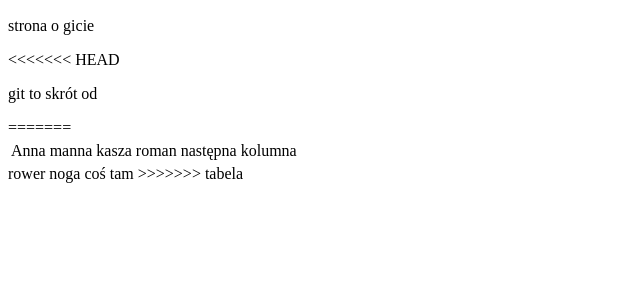
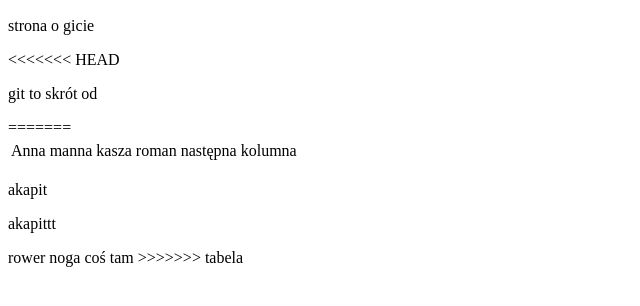
Before and after one commit to wojt179/zadania-, a plain HTML site: page strona1.html in a window 1280 px wide. Shown: the part 110-416 px from the top of the page, without its empty margins (0-640 px from the left). Drawn offline with Linux system fonts and the light colour scheme.

Commit message:
kolejne akapity

```diff
--- a/strona1.html
+++ b/strona1.html
@@ -35,6 +35,14 @@
         </tr>
     </table>
 
+    <p>
+        akapit
+    </p>
+
+    <p>
+        akapittt
+    </p>
+
     <lt> rower noga coś tam</lt>
 
 
```
